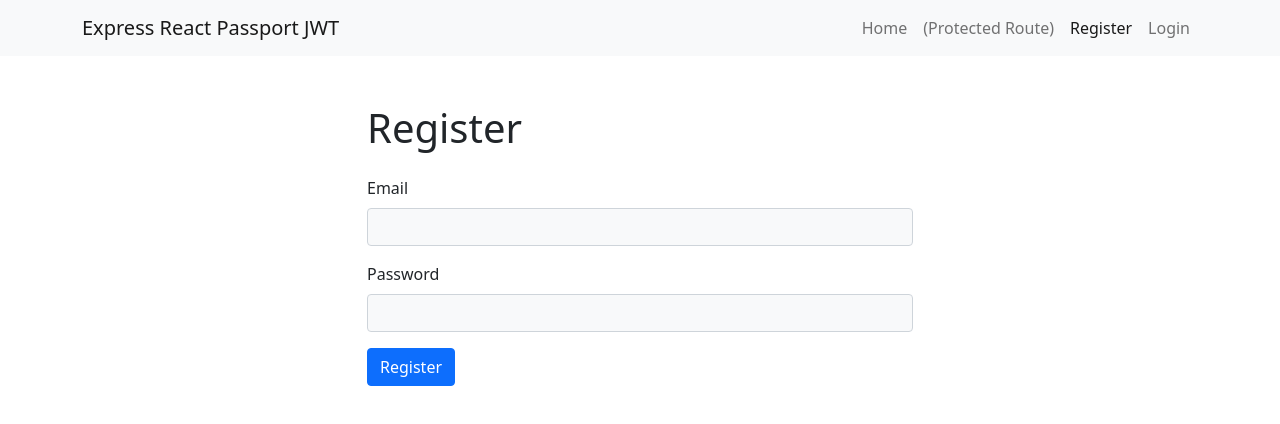
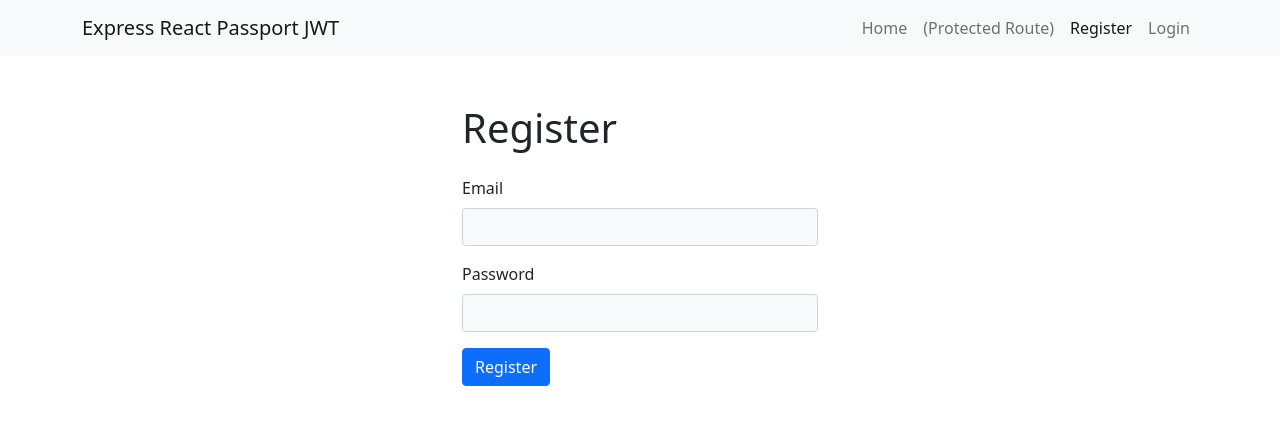
Before and after one commit to michaelmcshinsky/express-react-passport-jwt, a React (Create React App) app in the folder client/: page /register in a window 1280 px wide. Shown: the top 424 px of the page. Built offline with nearby package versions, Linux system fonts and the light colour scheme; no server answers.

Commit message:
fix to pages

```diff
--- a/client/src/pages/Login.js
+++ b/client/src/pages/Login.js
@@ -62,7 +62,7 @@ export function Login() {
   return (
     <Container className="mt-5">
       <Row>
-        <Column className="col-md-6 offset-md-3">
+        <Column className="col-md-6 offset-md-3 col-lg-4 offset-lg-4">
           <h1 className="mb-4">Login</h1>
           <form onSubmit={formik.handleSubmit}>
             <FormGroup>
--- a/client/src/pages/NoMatch.js
+++ b/client/src/pages/NoMatch.js
@@ -3,9 +3,9 @@ import { Container, Row, Column } from '../components'
 
 export function NoMatch() {
   return (
-    <Container>
+    <Container className="my-5">
       <Row>
-        <Column size="md-12">
+        <Column className="col-md-12">
           <h1>404 Page Not Found</h1>
         </Column>
       </Row>
--- a/client/src/pages/Register.js
+++ b/client/src/pages/Register.js
@@ -63,7 +63,7 @@ export function Register() {
   return (
     <Container className="mt-5">
       <Row>
-        <Column className="col-md-6 offset-md-3">
+        <Column className="col-md-6 offset-md-3 col-lg-4 offset-lg-4">
           <h1 className="mb-4">Register</h1>
           <form onSubmit={formik.handleSubmit}>
             <FormGroup>
```
